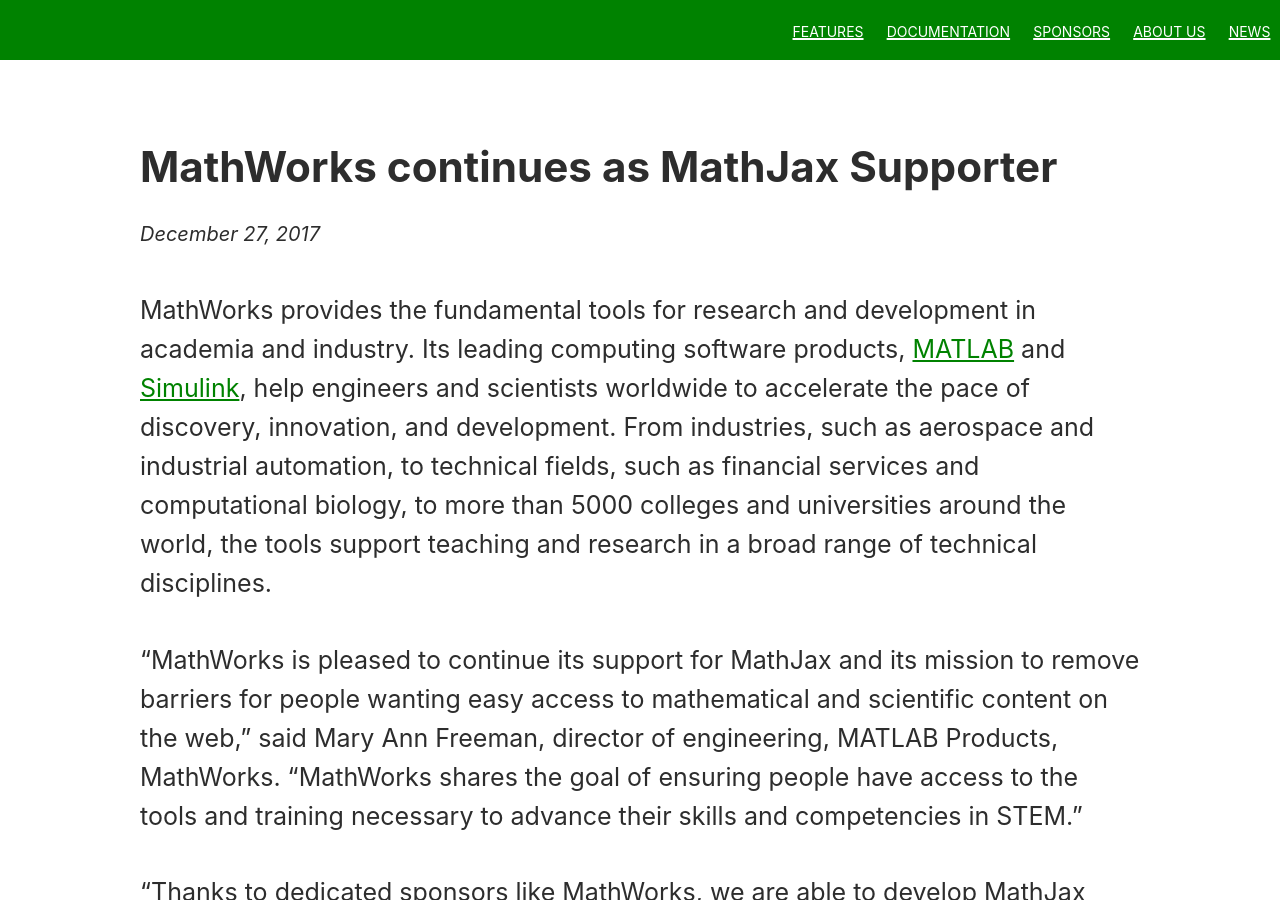
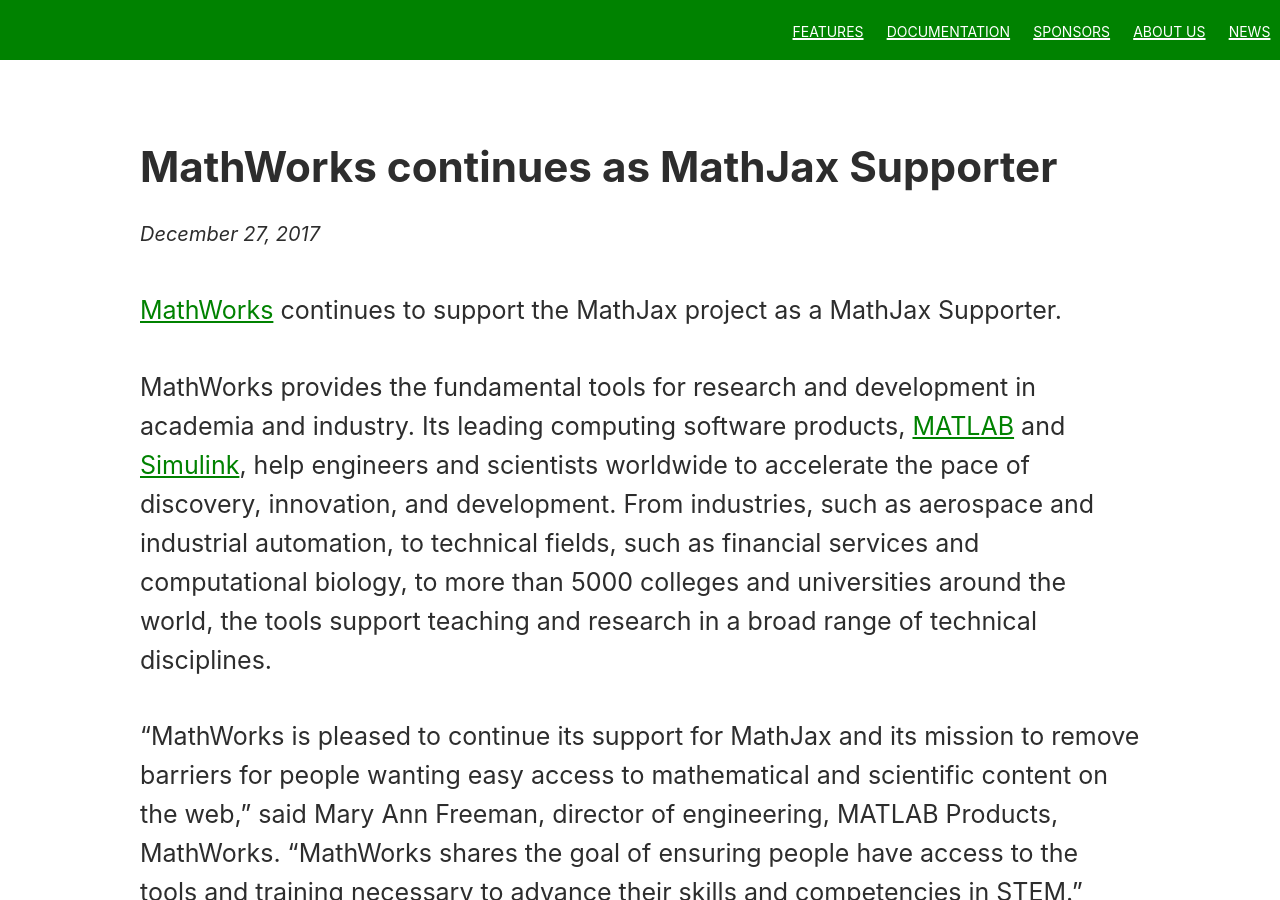
Before and after one commit to mathjax/MathJax-website, a Jekyll site: the page built from _posts/2017/2017-12-27-the-mathworks-continues-as-mathjax-supporter-2017.md, in a window 1280 px wide and 900 px high. Built offline with Jekyll 4.4.1, drawn with Linux system fonts in a browser that asks for light colours.

Commit message:
mathworks announcement: add correct opening line

```diff
--- a/_posts/2017/2017-12-27-the-mathworks-continues-as-mathjax-supporter-2017.md
+++ b/_posts/2017/2017-12-27-the-mathworks-continues-as-mathjax-supporter-2017.md
@@ -8,6 +8,7 @@
 author: Peter Krautzberger
 ---
 
+[MathWorks](http://www.mathworks.com) continues to support the MathJax project as a MathJax Supporter.
 
 MathWorks provides the fundamental tools for research and development in academia and industry. Its leading computing software products, [MATLAB](http://www.mathworks.com/products/matlab/) and [Simulink](http://www.mathworks.com/products/simulink/), help engineers and scientists worldwide to accelerate the pace of discovery, innovation, and development. From industries, such as aerospace and industrial automation, to technical fields, such as financial services and computational biology, to more than 5000 colleges and universities around the world, the tools support teaching and research in a broad range of technical disciplines.
 
```
